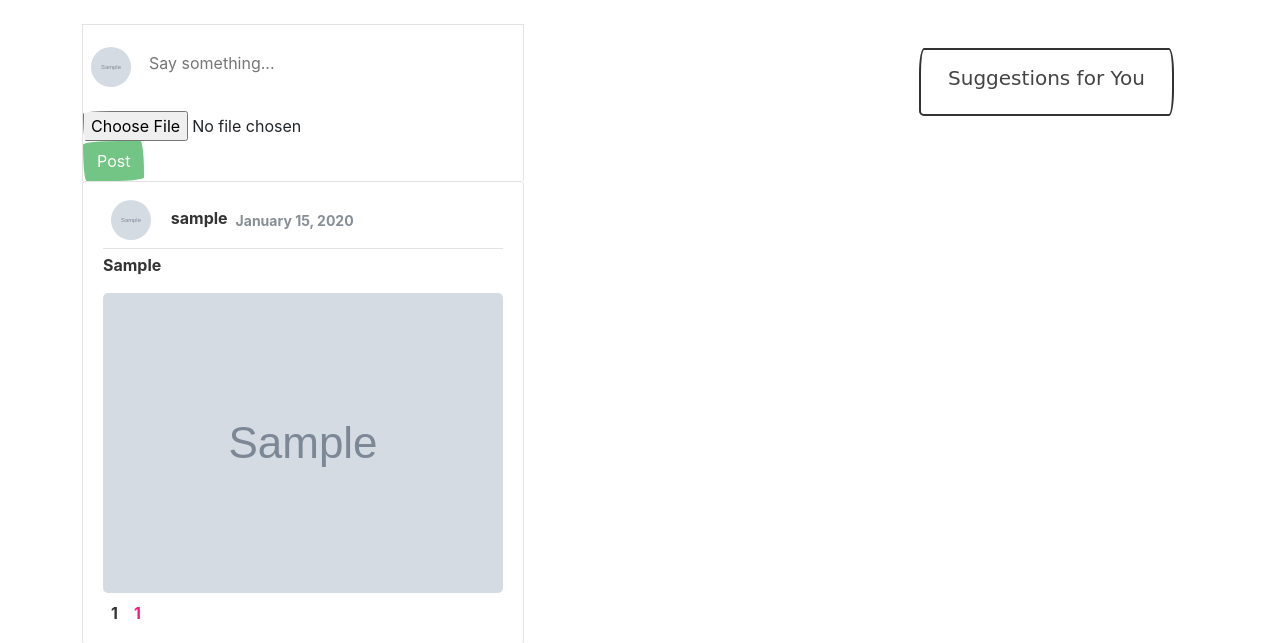
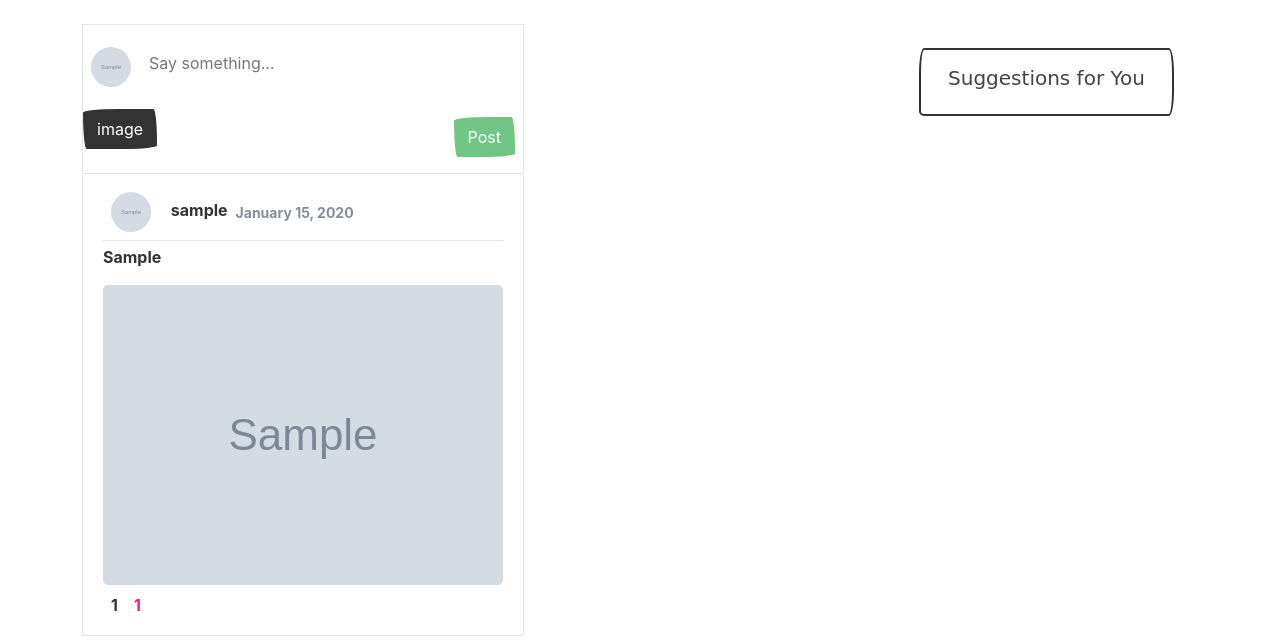
Before and after one commit to jck-bit/Threats, a Django app: page / in a window 1280 px wide. Shown: the part 76-719 px from the top of the page. Run offline with Django 4.2, Linux system fonts and the light colour scheme; a user stored in the database is signed in; tables that the repository leaves empty hold one stand-in row (values such as "Sample post"); grey boxes marked "Sample" are stand-in pictures; data that the repository does not hold is empty; some libraries are stand-ins or nearby versions; some web fonts are replaced.

Commit message:
replaced the file-icon with image icon

```diff
--- a/posts/templates/posts/home.html
+++ b/posts/templates/posts/home.html
@@ -9,11 +9,18 @@
               <a class="mr-2" href="{% url 'profile-view' pk=user.pk %}">
                 <img class="rounded-circle article-img" src="{{user.profile.image.url}}" alt="">
               </a>
-
                 <textarea id="inputField" name="caption" class="border-0 mt-3" placeholder="Say something..." oninput="resizeTextarea()" style="resize: none; display: block; color: black;"></textarea>
             </div>
-            <input type="file" name="image" accept="image/*" style="display: block; margin-top: 10px;">
-            <button type="submit" class="btn btn-success ml-2" id="submitButton">Post</button>
+            <section class="d-flex pb-2">
+              <div>
+                <input type="file" name="image" id="imageInput" accept="image/*" style="display: none;">
+                <label for="imageInput" class="btn btn-primary"><i class="fa fa-image"></i>image</label>
+                <span id="selectedImageLabel"></span>
+               </div>
+               <div class="ms-auto p-2">
+                 <button type="submit" class="btn btn-success ml-2" id="submitButton">Post</button>
+               </div>
+            </section>
         </div>
     </form>
 
@@ -69,5 +76,17 @@
         document.getElementById('createPostForm').style.display = 'block';
         createPostBtn.style.display = 'none';
     });
+
+    const imageInput = document.getElementById('imageInput');
+    const selectedImageLabel = document.getElementById('selectedImageLabel');
+
+    imageInput.addEventListener('change', () => {
+        if (imageInput.files.length > 0) {
+            selectedImageLabel.innerHTML = '<i class="fa fa-image"></i> Image selected';
+        } else {
+            selectedImageLabel.innerHTML = '';
+        }
+    });
+
   </script>
 {% endblock content %}
```
